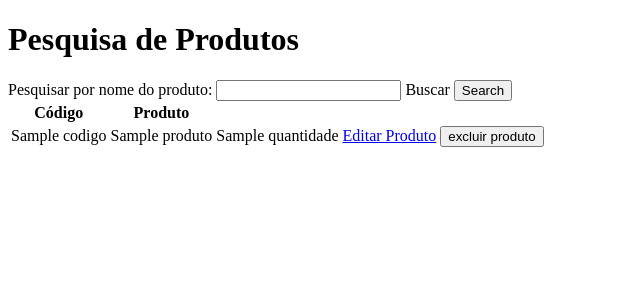
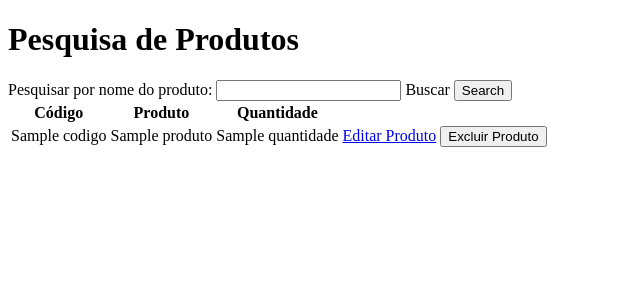
Before and after one commit to kim-a9/projeto_loja_eletronicos, a Flask app: template templates/pesquisa.html in a window 1280 px wide. Shown: the top 300 px of the page, without its empty margins (0-640 px from the left). Run offline with Flask 3, Linux system fonts and the light colour scheme; the template is opened without the code that fills it: most values are stand-ins (such as "Sample title", 1, 10 or a date in 2020).

Commit message:
fix pesquisa

```diff
--- a/templates/pesquisa.html
+++ b/templates/pesquisa.html
@@ -6,7 +6,7 @@
     <title>Pesquisa de Estoque</title>
 </head>
 <body>
-
+    <div class="container_pesquisa">
         <h1>Pesquisa de Produtos</h1>
         <form action="" method="post">
             <label for="pesquisa_codigo">Pesquisar por nome do produto: </label>
@@ -18,7 +18,7 @@
         <table class="resultado_pesquisa">
             <thead>
                 <tr>
-                <th>Código</th> <th>Produto</th>
+                    <th>Código</th> <th>Produto</th> <th>Quantidade</th>
                 </tr>
             </thead>
             <tbody>
@@ -29,14 +29,15 @@
                 <td>{{ produto.nome }}</td>
                 <td>{{ produto.quantidade }}</td>
                 <td>
+                    <div class="editar_produto">
                     <a href="{{ url_for('main.editar_produto')}}">Editar Produto</a>
                     <!-- <form method="post" action="{{ url_for(main.excluir_produto)}}" onsubmit="return confirm('Deseja excluir este produto?')"> -->
-                    <button type="submit" class="btn btn-danger">excluir produto</button>
-
+                        <button type="submit" class="btn btn-danger">Excluir Produto</button>
+                    </div>
                     </form>
                 </td>
             </tr>
-
+    </div>
         {% endfor %}
         </tbody>
 
```
Also changed, not shown: static/style.css (+13 -0 lines). Lines whose indentation alone changed are shown as unchanged.
